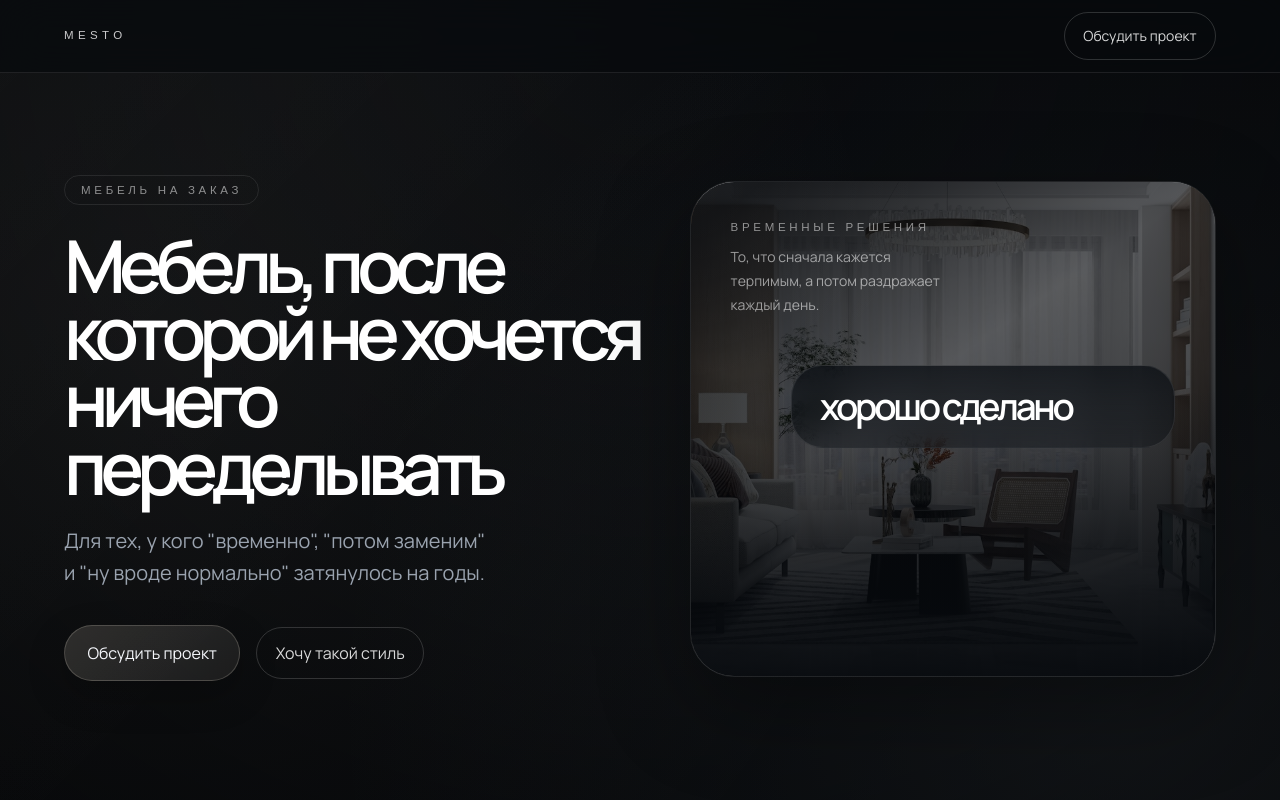
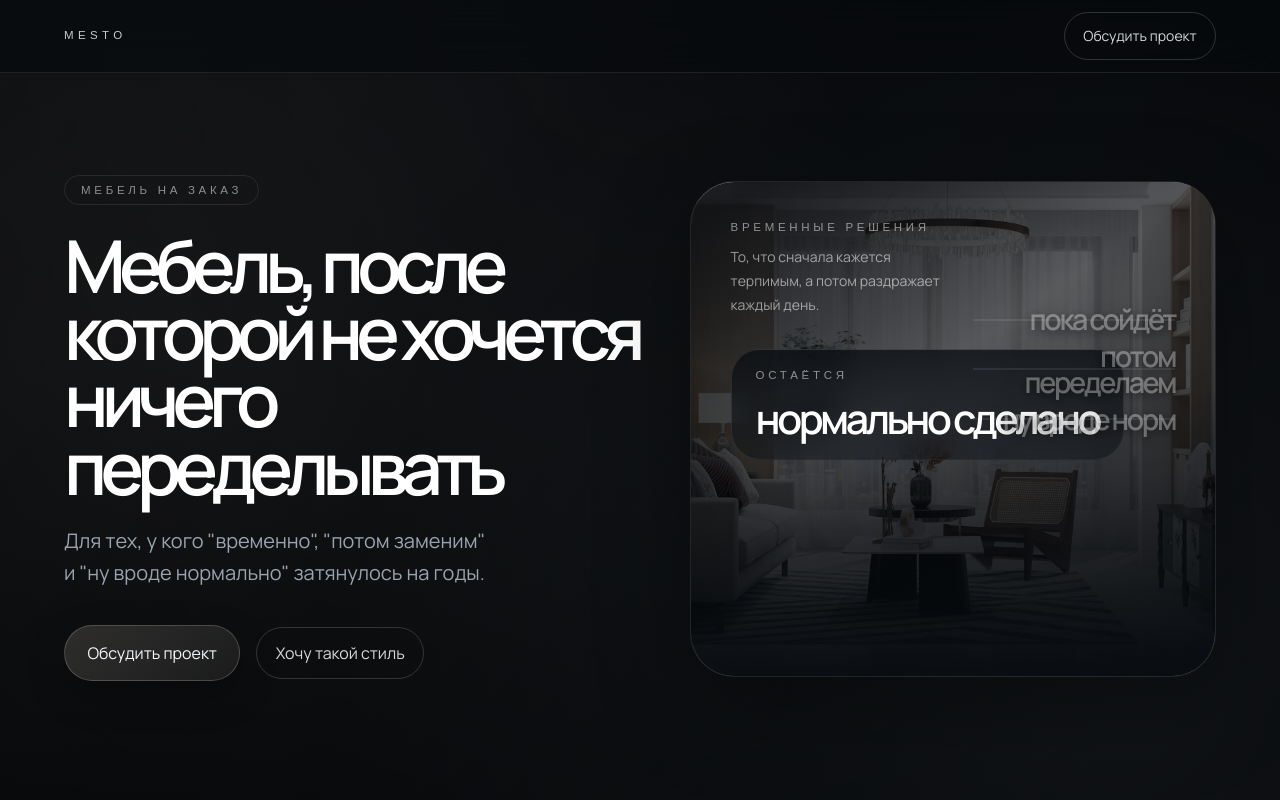
Before and after one commit to sergeykikotqa/criatevmebel, a Next.js app: page / in a window 1280 px wide. Shown: the top 800 px of the page. Built offline with nearby package versions, Linux system fonts and the light colour scheme; a web font is replaced by a local one.

Commit message:
Restore original stacked hero scene

```diff
--- a/app/page.tsx
+++ b/app/page.tsx
@@ -1,7 +1,7 @@
 import Image from "next/image";
 import Link from "next/link";
 
-import { HeroFinal } from "@/components/hero-final";
+import { HeroOverlay } from "@/components/hero-overlay";
 import { Reveal } from "@/components/reveal";
 import { landingContent, type ContactLink, type ProofCard } from "@/lib/content";
 
@@ -258,7 +258,16 @@ export default function Home() {
                   </p>
                 </div>
 
-                <HeroFinal finalPhrase={hero.finalPhrase} transientPhrases={hero.transientPhrases} />
+                <div className="flex flex-1 items-end">
+                  <div className="w-fit max-w-[13.5rem] rounded-[1.6rem] border border-[rgba(222,214,199,0.2)] bg-[linear-gradient(180deg,rgba(9,13,18,0.82),rgba(9,13,18,0.52))] px-4 py-4 backdrop-blur-md sm:max-w-[15rem] sm:px-5 lg:max-w-full lg:rounded-[1.8rem] lg:border-white/14 lg:bg-[linear-gradient(180deg,rgba(10,14,19,0.78),rgba(10,14,19,0.44))] lg:px-6 lg:py-5">
+                    <p className="kicker text-[var(--color-accent)]">Остаётся</p>
+                    <p className="mt-3 text-[clamp(1.8rem,8vw,2.7rem)] font-semibold leading-[0.92] tracking-[-0.085em] text-white sm:mt-4 lg:text-[clamp(2rem,3.2vw,3.7rem)] lg:leading-none">
+                      {hero.finalPhrase}
+                    </p>
+                  </div>
+                </div>
+
+                <HeroOverlay phrases={hero.transientPhrases} />
               </div>
             </div>
           </div>
@@ -270,7 +279,7 @@ export default function Home() {
           <SectionHeader
             kicker="Было → стало"
             title="Уровень чувствуется не по словам, а по тому, как пространство работает."
-            description="Здесь один главный акцент и два доказательства: хорошо сделано видно сразу."
+            description="Здесь один главный акцент и два доказательства: качество видно сразу."
           />
         </Reveal>
 
--- a/components/hero-final.tsx
+++ /dev/null
@@ -1,34 +0,0 @@
-"use client";
-
-import { useReducedMotion } from "framer-motion";
-import { useState } from "react";
-
-import { HeroOverlay } from "@/components/hero-overlay";
-
-type HeroFinalProps = {
-  finalPhrase: string;
-  transientPhrases: [string, string, string];
-};
-
-export function HeroFinal({ finalPhrase, transientPhrases }: HeroFinalProps) {
-  const prefersReducedMotion = useReducedMotion();
-  const [finalVisible, setFinalVisible] = useState(false);
-  const finalPhraseClassName =
-    finalVisible || prefersReducedMotion
-      ? "opacity-100"
-      : "opacity-100 hero:opacity-0 motion-reduce:opacity-100";
-
-  return (
-    <>
-      <div className="mt-2 w-fit max-w-[15rem] rounded-[1.7rem] border border-white/10 bg-[linear-gradient(180deg,rgba(9,13,18,0.76),rgba(9,13,18,0.42))] px-4 py-4 backdrop-blur-md sm:mt-3 sm:max-w-[17rem] sm:px-5 sm:py-5 hero:mt-4 hero:ml-auto hero:w-full hero:max-w-[24rem] hero:rounded-[2rem] hero:border-white/12 hero:px-7 hero:py-6">
-        <p
-          className={`text-[clamp(1.8rem,8vw,2.75rem)] font-semibold leading-[0.9] tracking-[-0.09em] text-white transition-opacity duration-500 hero:text-[clamp(2.3rem,2.8vw,3.45rem)] ${finalPhraseClassName}`}
-        >
-          {finalPhrase}
-        </p>
-      </div>
-
-      <HeroOverlay phrases={transientPhrases} onComplete={() => setFinalVisible(true)} />
-    </>
-  );
-}
--- a/components/hero-overlay.tsx
+++ b/components/hero-overlay.tsx
@@ -6,12 +6,11 @@ import { useEffect, useState } from "react";
 type HeroOverlayProps = {
   phrases: [string, string, string];
   holdMs?: number;
-  exitMs?: number;
+  crossMs?: number;
   gapMs?: number;
-  onComplete?: () => void;
 };
 
-type OverlayPhase = "visible" | "exiting" | "done";
+type OverlayPhase = "idle" | "crossing";
 
 const overlayTextStyle = {
   textShadow: "0 10px 28px rgba(0, 0, 0, 0.34), 0 3px 10px rgba(0, 0, 0, 0.48)",
@@ -19,96 +18,111 @@ const overlayTextStyle = {
 
 function AnimatedHeroOverlay({
   phrases,
-  holdMs = 1000,
-  exitMs = 420,
+  holdMs = 940,
+  crossMs = 420,
   gapMs = 140,
-  onComplete,
 }: HeroOverlayProps) {
-  const [activeIndex, setActiveIndex] = useState<0 | 1 | 2 | null>(0);
-  const [phase, setPhase] = useState<OverlayPhase>("visible");
-  const [hasCompleted, setHasCompleted] = useState(false);
+  const [currentIndex, setCurrentIndex] = useState(0);
+  const [phase, setPhase] = useState<OverlayPhase>("idle");
   const transitionStyle = {
-    transitionDuration: `${exitMs}ms`,
+    transitionDuration: `${crossMs}ms`,
   } as const;
 
   useEffect(() => {
-    if (phase === "done" || activeIndex === null) {
+    let cancelled = false;
+    const timers: ReturnType<typeof setTimeout>[] = [];
+
+    const schedule = (delay: number, callback: () => void) => {
+      const timer = setTimeout(callback, delay);
+      timers.push(timer);
+    };
+
+    const clearTimers = () => {
+      for (const timer of timers) {
+        clearTimeout(timer);
+      }
+    };
+
+    const runPhrase = (index: number) => {
+      if (cancelled || index >= phrases.length) {
         return;
       }
 
-    if (phase === "visible") {
-      const holdTimer = setTimeout(() => {
-        setPhase("exiting");
-      }, holdMs);
+      setCurrentIndex(index);
+      setPhase("idle");
 
-      return () => {
-        clearTimeout(holdTimer);
-      };
-    }
-
-    let gapTimer: ReturnType<typeof setTimeout> | null = null;
-    const exitTimer = setTimeout(() => {
-      if (activeIndex < phrases.length - 1) {
-        gapTimer = setTimeout(() => {
-          setActiveIndex((current) =>
-            current === null ? current : ((current + 1) as 0 | 1 | 2),
-          );
-          setPhase("visible");
-        }, gapMs);
+      schedule(holdMs, () => {
+        if (cancelled) {
           return;
         }
 
-      setActiveIndex(null);
-      setPhase("done");
-      if (!hasCompleted) {
-        setHasCompleted(true);
-        onComplete?.();
+        setPhase("crossing");
+
+        schedule(crossMs, () => {
+          if (cancelled) {
+            return;
           }
-    }, exitMs);
+
+          const nextIndex = index + 1;
+          setCurrentIndex(nextIndex);
+          setPhase("idle");
+
+          if (nextIndex < phrases.length) {
+            schedule(gapMs, () => {
+              runPhrase(nextIndex);
+            });
+          }
+        });
+      });
+    };
+
+    runPhrase(0);
 
     return () => {
-      clearTimeout(exitTimer);
-      if (gapTimer) {
-        clearTimeout(gapTimer);
-      }
+      cancelled = true;
+      clearTimers();
     };
-  }, [
-    activeIndex,
-    exitMs,
-    gapMs,
-    holdMs,
-    phase,
-    phrases.length,
-    hasCompleted,
-    onComplete,
-  ]);
-
-  const currentPhrase = activeIndex === null ? null : phrases[activeIndex];
-  const isVisible = phase === "visible" && currentPhrase !== null;
-  const toneClass =
-    activeIndex === 1 ? "text-white/88" : activeIndex === 2 ? "text-white/82" : "text-white/92";
+  }, [crossMs, gapMs, holdMs, phrases]);
 
   return (
     <div
       aria-hidden="true"
       data-hero-overlay
-      className="pointer-events-none absolute inset-x-0 top-0 z-20 hidden justify-end px-10 pt-10 hero:flex"
+      className="pointer-events-none absolute inset-x-0 top-0 z-20 hidden hero:flex"
     >
-      <div className="min-h-[4.1rem] w-full max-w-[24rem] text-right">
-        <p
-          className={`relative inline-block whitespace-nowrap text-[clamp(2rem,2.45vw,2.95rem)] font-semibold leading-[0.9] tracking-[-0.085em] ${toneClass} transition-[opacity,transform] duration-[420ms] [transition-timing-function:cubic-bezier(0.22,1,0.36,1)] ${
-            isVisible ? "translate-y-0 opacity-100" : "-translate-y-2 opacity-0"
-          }`}
-          style={{ ...overlayTextStyle, ...transitionStyle }}
+      <div className="ml-auto w-full max-w-[18.75rem] px-4 pt-[7.25rem] lg:px-10 lg:pt-[7.8rem]">
+        <div className="grid gap-2.5 text-right">
+          {phrases.map((phrase, index) => {
+            const isProcessed = index < currentIndex;
+            const isCurrent = index === currentIndex && currentIndex < phrases.length;
+            const isCrossing = isCurrent && phase === "crossing";
+            const toneClass = isProcessed
+              ? "text-white/34"
+              : isCurrent
+                ? "text-white/84"
+                : "text-white/62";
+            const strikeClass = isProcessed
+              ? "scale-x-100 opacity-34"
+              : isCrossing
+                ? "scale-x-100 opacity-82"
+                : "scale-x-0 opacity-0";
+
+            return (
+              <div
+                key={phrase}
+                className={`relative flex justify-end text-[clamp(1.8rem,2.25vw,2.9rem)] font-semibold leading-[0.92] tracking-[-0.085em] transition-[color,opacity] duration-[420ms] [transition-timing-function:cubic-bezier(0.22,1,0.36,1)] ${toneClass}`}
+                style={overlayTextStyle}
               >
-          <span>{currentPhrase ?? ""}</span>
+                <span>{phrase}</span>
                 <span
+                  aria-hidden="true"
                   style={transitionStyle}
-            className={`absolute left-0 right-0 top-1/2 h-[2px] -translate-y-1/2 bg-[linear-gradient(90deg,rgba(255,255,255,0.16)_0%,rgba(255,255,255,0.88)_18%,rgba(255,255,255,0.98)_50%,rgba(255,255,255,0.88)_82%,rgba(255,255,255,0.16)_100%)] transition-transform duration-[420ms] [transition-timing-function:cubic-bezier(0.22,1,0.36,1)] ${
-              isVisible ? "scale-x-0" : "scale-x-100"
-            } origin-left`}
+                  className={`absolute left-[8%] right-0 top-1/2 h-px -translate-y-1/2 bg-white/46 transition-[opacity,transform] duration-[420ms] [transition-timing-function:cubic-bezier(0.22,1,0.36,1)] ${strikeClass} origin-right`}
                 />
-        </p>
+              </div>
+            );
+          })}
+        </div>
       </div>
     </div>
   );
@@ -121,5 +135,5 @@ export function HeroOverlay(props: HeroOverlayProps) {
     return null;
   }
 
-  return <AnimatedHeroOverlay {...props} />;
+  return <AnimatedHeroOverlay key={props.phrases.join("|")} {...props} />;
 }
--- a/lib/content.ts
+++ b/lib/content.ts
@@ -78,7 +78,7 @@ export const landingContent: LandingContent = {
     primaryCta: "Обсудить проект",
     secondaryCta: "Хочу такой стиль",
     transientPhrases: ["пока сойдёт", "потом переделаем", "ну вроде норм"],
-    finalPhrase: "хорошо сделано",
+    finalPhrase: "нормально сделано",
     image: {
       src: publicAsset("/hero-lounge.jpg"),
       alt: "Светлая гостиная с встроенной мебелью, мягким светом и ощущением простора.",
```
Lines whose indentation alone changed are shown as unchanged.
